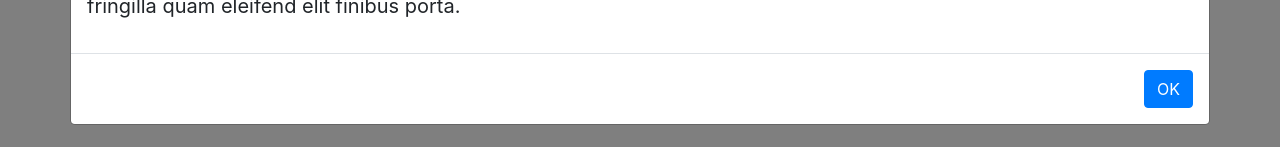
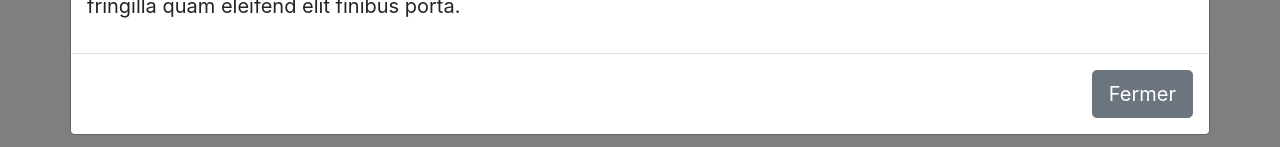
Before and after one commit to julienreichenb/uvrier-shuttle, a Vue app: page / in a window 1280 px wide. Both pictures are taken after a click on the button 640 px from the left and 255 px from the top of the page. Shown: the part 650-797 px from the top of the page. Built offline with nearby package versions, Linux system fonts and the light colour scheme; no server answers.

Commit message:
Fix footer in modals

```diff
--- a/src/components/ConfirmModal.vue
+++ b/src/components/ConfirmModal.vue
@@ -4,7 +4,6 @@
     size="xl"
     centered
     :header-bg-variant="confirmation.success ? 'success' : 'danger'"
-    hide-footer
     hide-header-close
     no-close-on-esc
     no-close-on-backdrop>
@@ -19,21 +18,14 @@
                 <span>Trajet pour <strong>{{ confirmation.destination }}</strong> <span v-if="confirmation.success">réservé</span><span v-else>rejeté</span> !</span>
             </h2>
         </template>
+        <template #modal-footer>
+            <b-button size="lg" variant="secondary" @click="close()">
+                Fermer
+            </b-button>
+        </template>
         <h2 v-if="confirmation.success" class="p-3">Votre numéro de réservation est <span class="font-weight-bold">{{ confirmation.id.slice(-2).toUpperCase() }}</span></h2>
         <h2 v-if="confirmation.success" class="p-3">La navette <span class="font-weight-bold">{{ confirmation.vehicle }}</span> arrivera entre <span class="font-weight-bold">{{ confirmation.departureTimes[0] }}</span> et <span class="font-weight-bold">{{ confirmation.departureTimes[1] }}.</span></h2>
         <h2 v-else class="p-3"><span>Aucun véhicule n'est disponible pour accepter cette réservation.</span></h2>
-        <b-form>
-            <b-row class="my-1">
-                <b-col sm="9">
-                </b-col>
-                <b-col sm="3">
-                    <b-button class="larger-text p-2" block variant="secondary" size="lg" @click="close()">
-                        <font-awesome-icon icon="times" color="white" class="mr-3" />
-                        <span>Fermer</span>
-                    </b-button>
-                </b-col>
-            </b-row>
-        </b-form>
     </b-modal>
 </template>
 
--- a/src/components/InfoModal.vue
+++ b/src/components/InfoModal.vue
@@ -9,6 +9,11 @@
                 </font-awesome-layers>
                 <span>Informations sur la navette autonome</span>
             </h1>
+        </template>
+        <template #modal-footer="{ ok }">
+            <b-button size="lg" variant="secondary" @click="ok()">
+                Fermer
+            </b-button>
         </template>
         <h2>Le projet</h2>
         <p class="lead"><strong>Lorem ipsum dolor sit amet, consectetur adipiscing elit. Vivamus efficitur fringilla libero, id iaculis nunc feugiat vel. Nunc vitae dignissim sem. Fusce tempor bibendum ipsum nec placerat. Nullam tempor suscipit leo. Aliquam id suscipit risus. Nullam ac ex in odio elementum pharetra. Cras at ex vehicula, viverra orci sit amet, auctor dolor. Cras fringilla quam eleifend elit finibus porta.</strong></p>
```
